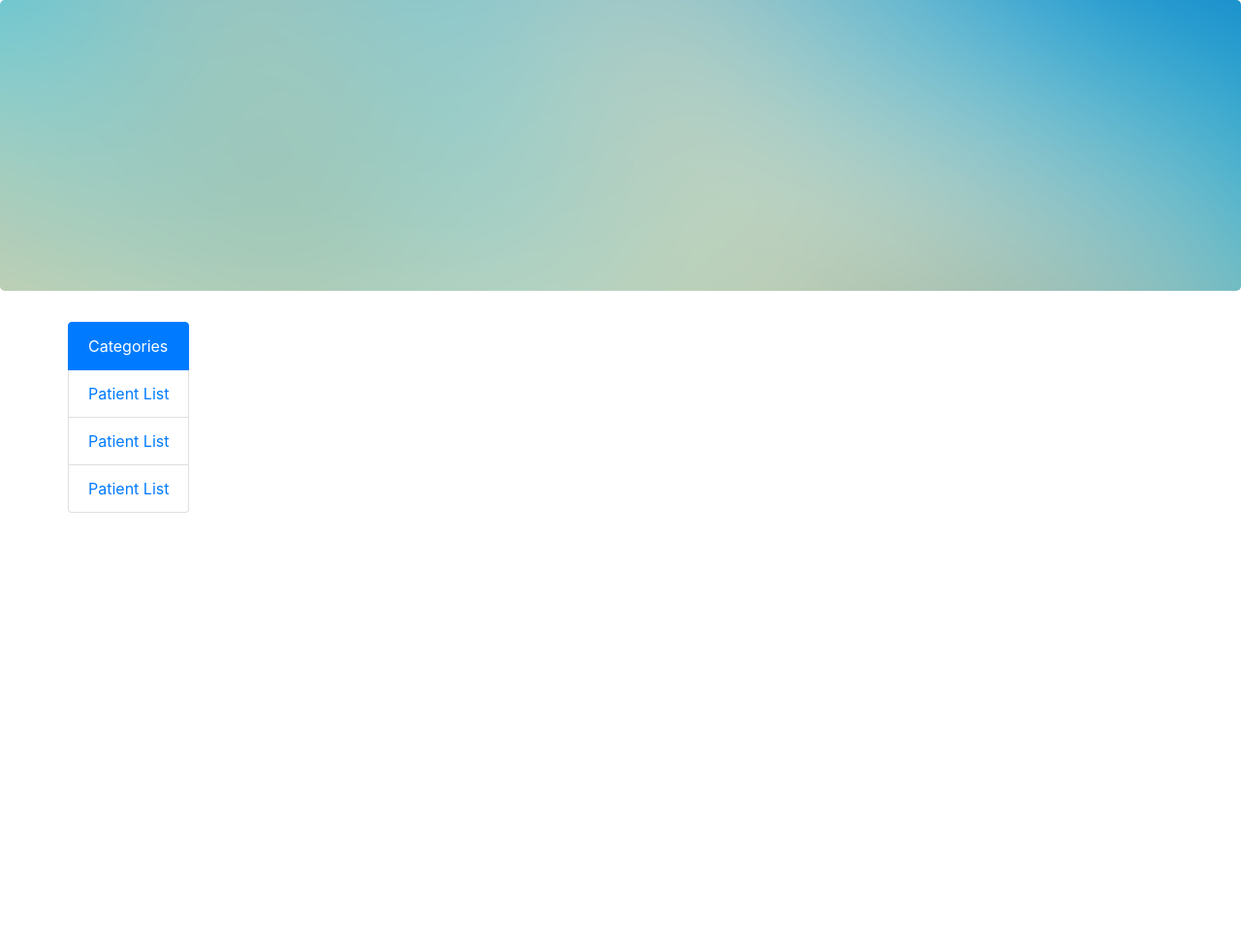
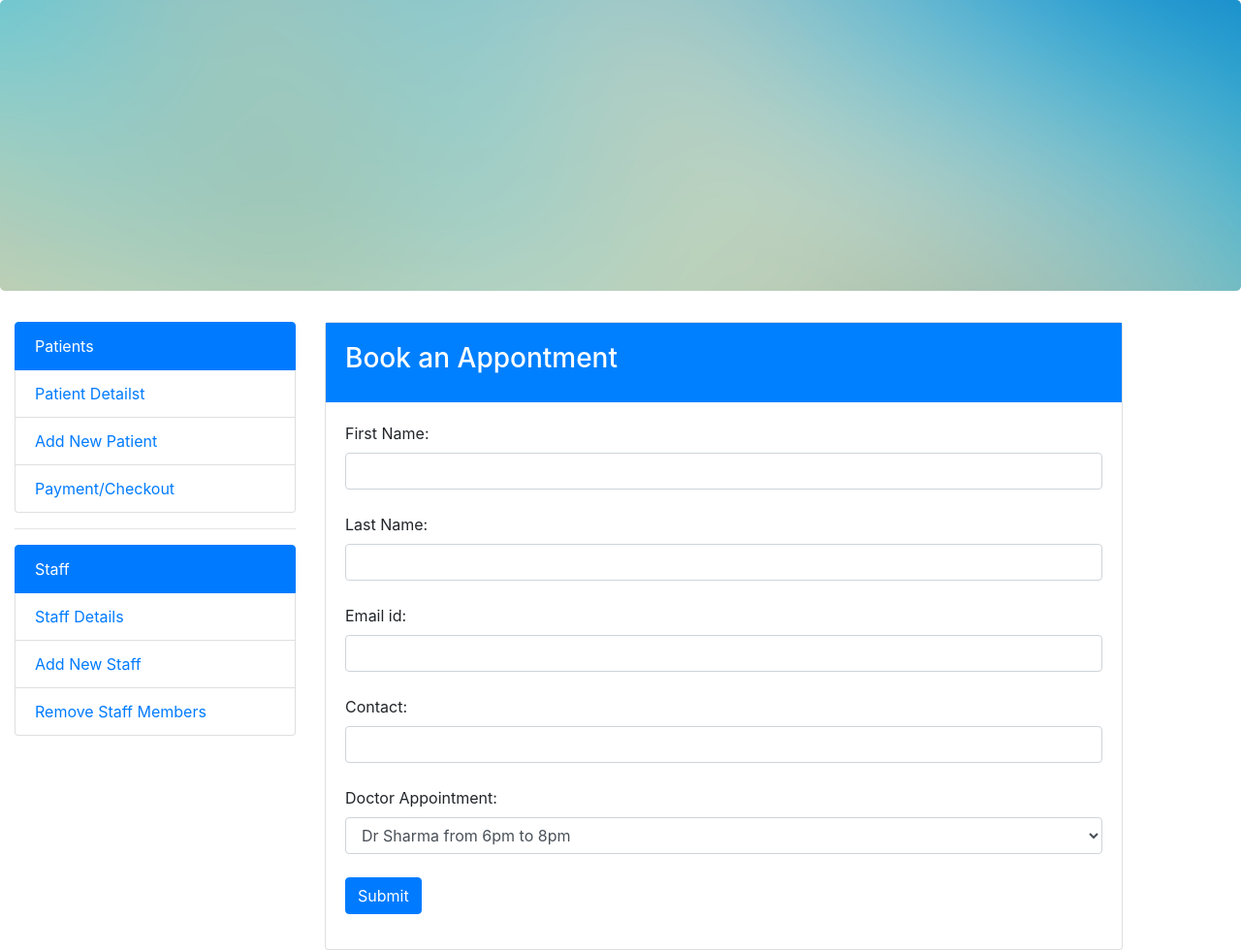
Before and after one commit to thilinamj/Hosptality-management-system-php-boostrap.mysql, a PHP site: the page made by admin pannel.php in a window 1280 px wide. Shown: the whole page at 97% size. Before the commit the page ends 529 px from the top, so only its background shows below. Run offline with PHP 8.4, Linux system fonts and the light colour scheme.

Commit message:
create more things od admin page

```diff
--- a/admin pannel.php
+++ b/admin pannel.php
@@ -6,18 +6,52 @@
 <body>
 
 <div class="jumbotron" style="background:url('images/loginbag.jpg')no-repeat;background-size:cover;height:300px;"></div>
-<div class="container">
+<div class="container-fluid">
 <div class="row">
-<div class="col-mid-5">
+<div class="col-md-3">
 <div class="list-group">
-<a href="" class="list-group-item active">Categories</a>
-<a href="" class="list-group-item ">Patient List</a>
-<a href="" class="list-group-item ">Patient List</a>
-<a href="" class="list-group-item ">Patient List</a>
+<a href="" class="list-group-item active">Patients</a>
+<a href="" class="list-group-item ">Patient Detailst</a>
+<a href="" class="list-group-item ">Add New Patient </a>
+<a href="" class="list-group-item ">Payment/Checkout</a>
+</div>
+<hr>
+<div class="list-group">
+<a href="" class="list-group-item active">Staff</a>
+<a href="" class="list-group-item ">Staff Details</a>
+<a href="" class="list-group-item ">Add New Staff</a>
+<a href="" class="list-group-item ">Remove Staff Members</a>
 </div>
 </div>
-<div class="col-mid-5"></div>
-<div class="col-mid-2"></div>
+
+<div class="col-md-8">
+<div class="card">
+<div class="card-body" style="background-color:#0080ff;color:#ffffff;">
+<h3>Book an Appontment</h3>
+</div>
+<div class="card-body">
+<form class="form-group" action="func.php" method="post">
+<label>First Name:</label>
+<input type="text" name="fname" class="form-control"><br>
+<label>Last Name:</label>
+<input type="text" name="lname" class="form-control"><br>
+<label>Email id:</label>
+<input type="text" name="email" class="form-control"><br>
+<label>Contact:</label>
+<input type="text" name="contact" class="form-control"><br>
+<label>Doctor Appointment:</label>
+<select class="form-control">
+<option value="Dr Sharma from 6pm to 8pm">Dr Sharma from 6pm to 8pm</option>
+<option value="Dr Sharma from 6pm to 8pm">Dr Sharma from 6pm to 8pm</option>
+</select><br>
+<input type="submit" class="btn btn-primary" name="pat_submit" value"Enter Appointment">
+</form>
+</div>
+</div>
+</div>
+<div class="col-md-1"></div>
+
+</div>
 </div>
 </div>
 <script src="https://ajax.googleapis.com/ajax/libs/jquery/3.3.1/jquery.min.js"></script>
```
